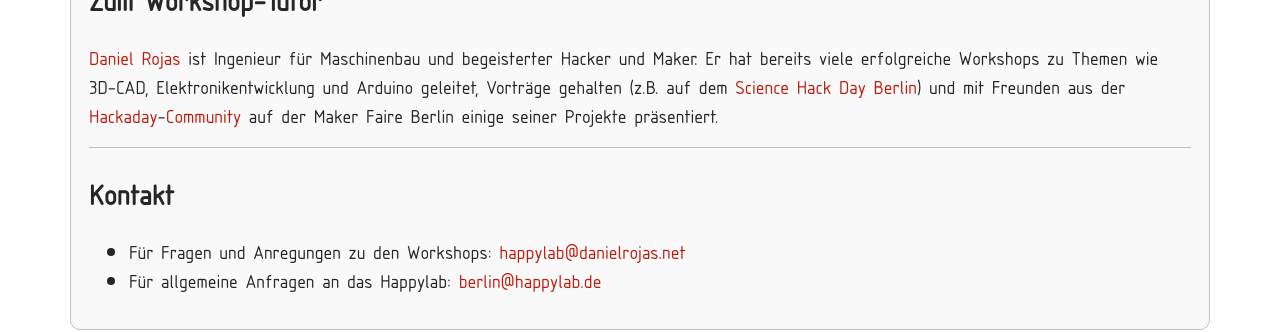
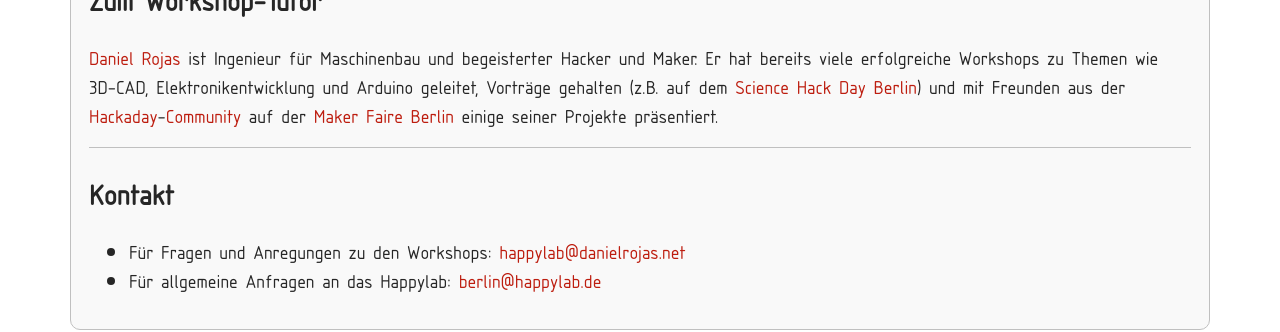
Before and after one commit to 17o2/17o2.github.io, a Jekyll site: the page built from _pages/90_happylab.md, in a window 1280 px wide and 900 px high, scrolled down 1666 px. Shown: the part 506-838 px from the top of the window. Built offline with Jekyll 4.4.1, drawn with Linux system fonts in a browser that asks for light colours; nearby versions of some CDN libraries; some of the changed lines change nothing that is shown.

Commit message:
mfb link

```diff
--- a/_pages/90_happylab.md
+++ b/_pages/90_happylab.md
@@ -80,7 +80,7 @@ Detaillierte Beschreibungen der Workshopinhalte findest du [hier](/happylab/deta
 
 ## Zum Workshop-Tutor
 
-[Daniel Rojas](http://danielrojas.net) ist Ingenieur für Maschinenbau und begeisterter Hacker und Maker. Er hat bereits viele erfolgreiche Workshops zu Themen wie 3D-CAD, Elektronikentwicklung und Arduino geleitet, Vorträge gehalten (z.B. auf dem [Science Hack Day Berlin](http://berlin.sciencehackday.org/)) und mit Freunden aus der [Hackaday](http://hackaday.com)-[Community](http://hackaday.io) auf der Maker Faire Berlin einige seiner Projekte präsentiert.
+[Daniel Rojas](http://danielrojas.net) ist Ingenieur für Maschinenbau und begeisterter Hacker und Maker. Er hat bereits viele erfolgreiche Workshops zu Themen wie 3D-CAD, Elektronikentwicklung und Arduino geleitet, Vorträge gehalten (z.B. auf dem [Science Hack Day Berlin](http://berlin.sciencehackday.org/)) und mit Freunden aus der [Hackaday](http://hackaday.com)-[Community](http://hackaday.io) auf der [Maker Faire Berlin](https://maker-faire.de/berlin/) einige seiner Projekte präsentiert.
 
 ---
 
```
